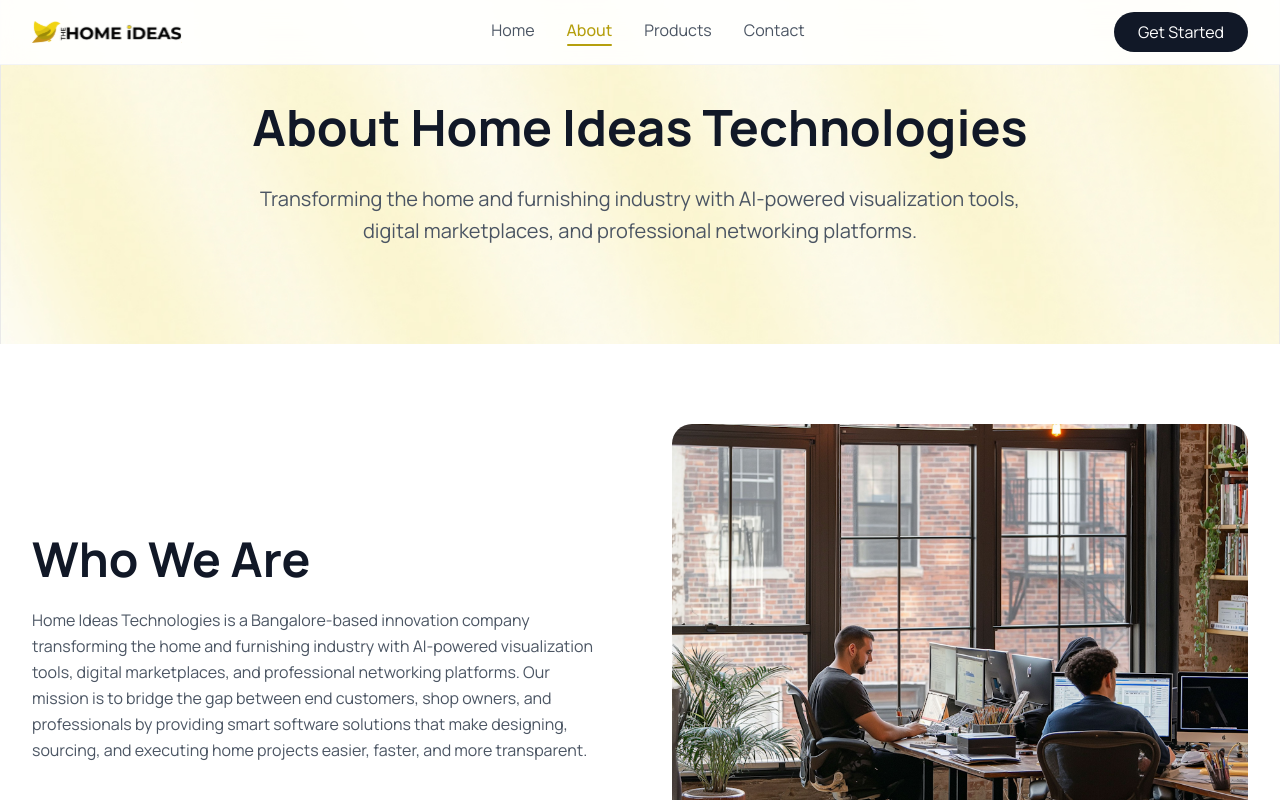
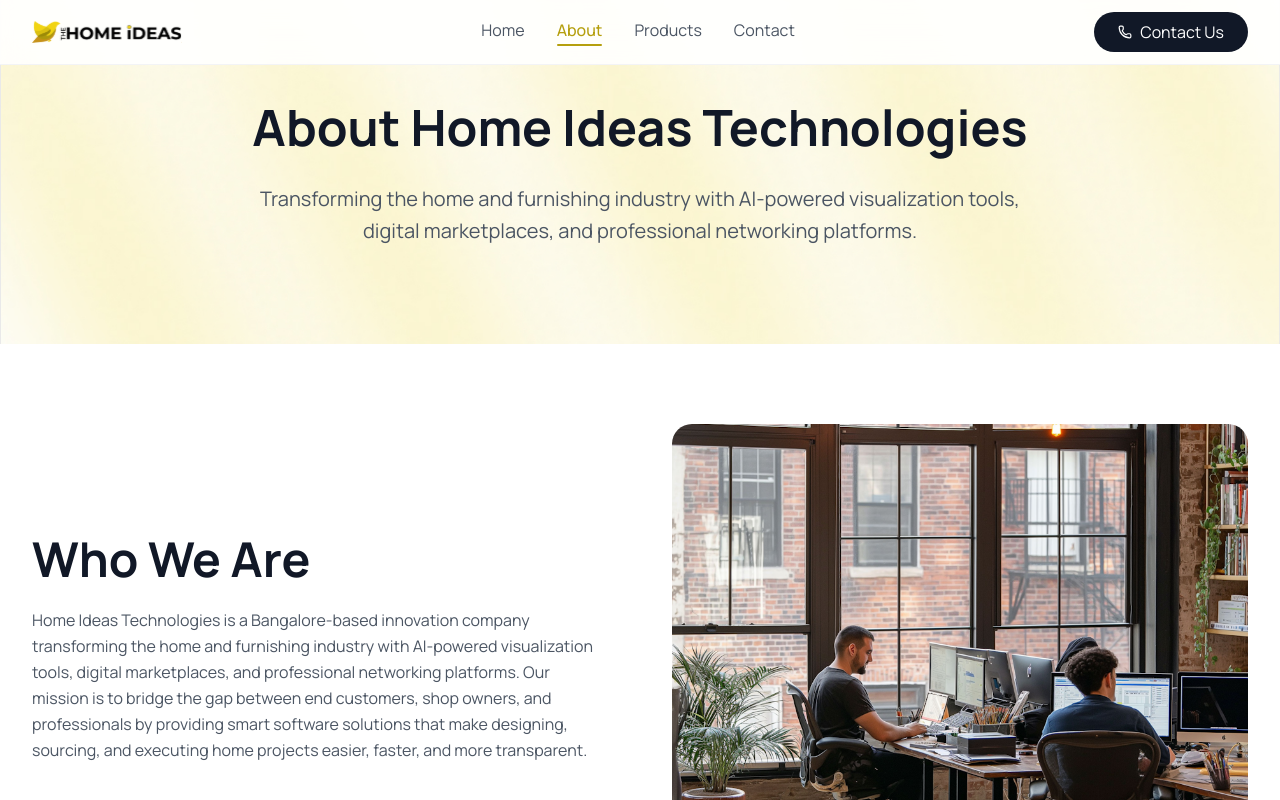
Before and after one commit to Sanjayuiux/homeideas, a Next.js app: page /about-us in a window 1280 px wide. Shown: the top 800 px of the page. Built offline with nearby package versions, Linux system fonts and the light colour scheme.

Commit message:
change get started button to contact us button with navigation link

```diff
--- a/src/app/components/Nav.tsx
+++ b/src/app/components/Nav.tsx
@@ -1,7 +1,8 @@
 "use client";
 import { useState } from "react";
-import { Menu, X } from "lucide-react";
+import { Menu, X, Phone } from "lucide-react";
 import { usePathname } from "next/navigation"; // ✅ for active route
+import Link from "next/link";
 
 export default function Navigation() {
   const [isVisible, setIsVisible] = useState(true);
@@ -67,9 +68,13 @@ export default function Navigation() {
 
             {/* Desktop Get Started Button */}
             <div className="hidden md:block">
-              <button className="bg-gray-900 text-white px-6 py-2 rounded-full hover:bg-gray-800 transition-colors">
-                Get Started
-              </button>
+              <Link
+                href="tel:+917200240860"
+                className="flex items-center gap-2 bg-gray-900 text-white px-6 py-2 rounded-full hover:bg-gray-800 transition-colors"
+              >
+                <Phone size={14} />  {/* ✅ Call icon */}
+                Contact Us
+              </Link>
             </div>
 
             {/* Mobile Hamburger Menu */}
@@ -88,7 +93,7 @@ export default function Navigation() {
         {/* Mobile Menu */}
         {isMobileMenuOpen && (
           <div className="md:hidden">
-            <div className="px-2 pt-2 pb-3 space-y-1 bg-white/95 backdrop-blur-md border-t border-gray-100">
+            <div className="px-2 pt-2 pb-3 space-y-1 bg-white/95 backdrop-blur-md border-t border-gray-100 flex flex-col items-center">
               {links.map((link) => {
                 const isActive = normalizePath(pathname) === link.href;
 
@@ -109,12 +114,14 @@ export default function Navigation() {
               })}
 
               <div className="pt-2">
-                <button
+                <Link
+                  href="tel:+917200240860"
                   onClick={closeMobileMenu}
-                  className="w-full bg-gray-900 text-white px-6 py-2 rounded-full hover:bg-gray-800 transition-colors"
+                  className="flex items-center gap-3 !w-fit bg-gray-900 text-white px-6 py-2 rounded-full hover:bg-gray-800 transition-colors"
                 >
-                  Get Started
-                </button>
+                  <Phone size={16} />
+                  Contact Us
+                </Link>
               </div>
             </div>
           </div>
```
